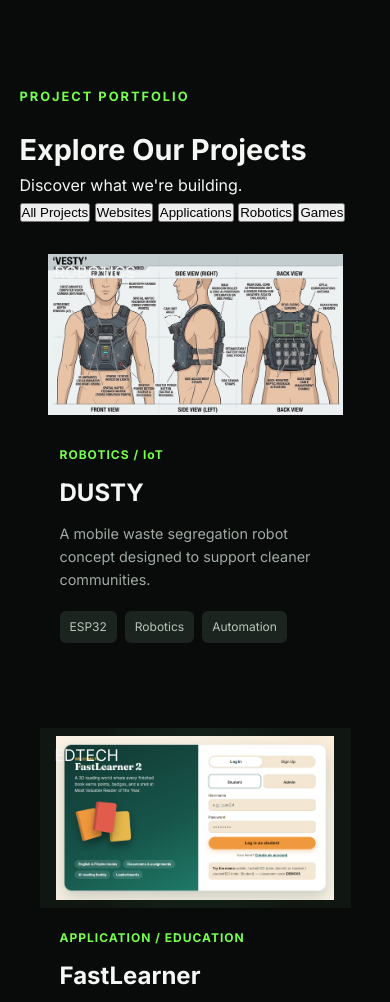
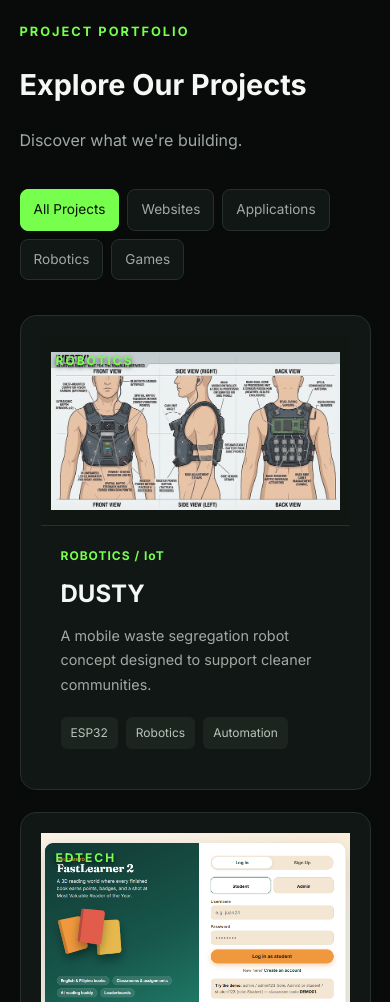
Before and after one commit to nathzzy63/NJGZLM.-Studios, a website: page projects.html in a window 390 px wide. Shown: the part 489-1491 px from the top of the page. Drawn offline with Linux system fonts and the light colour scheme.

Commit message:
Update projects.css

```diff
--- a/CSS/projects.css
+++ b/CSS/projects.css
@@ -1,3 +1,248 @@
+
+/* =========================================
+   CARATECH STUDIOS
+   PROJECTS PAGE STYLESHEET
+   Renewed & Responsive Version
+========================================= */
+
+
+/* =========================================
+   PROJECT HERO
+========================================= */
+
+.projects-hero {
+    width: 100%;
+    padding: 100px 8% 80px;
+    text-align: center;
+
+    background: radial-gradient(
+        ellipse at center,
+        rgba(118, 255, 77, 0.08),
+        transparent 65%
+    );
+}
+
+.projects-hero h1 {
+    font-size: clamp(3rem, 7vw, 5rem);
+    line-height: 1.1;
+    margin-bottom: 25px;
+}
+
+.projects-hero h1 span {
+    color: var(--green);
+}
+
+.projects-hero > p:last-child {
+    color: var(--muted);
+    max-width: 600px;
+    margin: 0 auto;
+}
+
+
+/* =========================================
+   PORTFOLIO SECTION
+========================================= */
+
+.portfolio-section {
+    width: 100%;
+    padding: 50px 8% 100px;
+}
+
+.portfolio-heading {
+    display: flex;
+    justify-content: space-between;
+    align-items: flex-end;
+    gap: 20px;
+    margin-bottom: 35px;
+}
+
+.portfolio-heading h2 {
+    font-size: 2.2rem;
+}
+
+.portfolio-description {
+    color: var(--muted);
+}
+
+
+/* =========================================
+   PROJECT FILTERS
+========================================= */
+
+.project-filters {
+    display: flex;
+    flex-wrap: wrap;
+    gap: 12px;
+    margin-bottom: 35px;
+}
+
+.filter-btn {
+    padding: 10px 18px;
+    border: 1px solid var(--border);
+    border-radius: 8px;
+
+    background: var(--surface);
+    color: var(--muted);
+
+    font: inherit;
+    cursor: pointer;
+    transition: 0.3s ease;
+}
+
+.filter-btn:hover,
+.filter-btn.active {
+    background: var(--green);
+    border-color: var(--green);
+    color: #071006;
+}
+
+
+/* =========================================
+   PROJECT GRID
+========================================= */
+
+.project-grid {
+    display: grid;
+    grid-template-columns: repeat(2, minmax(0, 1fr));
+    gap: 25px;
+
+    width: 100%;
+    align-items: stretch;
+}
+
+
+/* =========================================
+   PROJECT CARDS
+========================================= */
+
+.project-card {
+    width: 100%;
+    min-width: 0;
+
+    display: flex;
+    flex-direction: column;
+
+    background: var(--surface);
+    border: 1px solid var(--border);
+    border-radius: 16px;
+
+    overflow: hidden;
+    box-sizing: border-box;
+
+    transition:
+        transform 0.3s ease,
+        border-color 0.3s ease;
+}
+
+.project-card:hover {
+    transform: translateY(-5px);
+    border-color: var(--green);
+}
+
+.project-card.hidden {
+    display: none;
+}
+
+
+/* =========================================
+   PROJECT IMAGE CONTAINERS
+========================================= */
+
+.project-image {
+    position: relative;
+    isolation: isolate;
+
+    width: 100%;
+    height: 230px;
+    min-height: 230px;
+    max-height: 230px;
+
+    display: flex;
+    justify-content: center;
+    align-items: center;
+
+    overflow: hidden;
+    box-sizing: border-box;
+
+    background: radial-gradient(
+        circle,
+        rgba(118, 255, 77, 0.15),
+        #101712 70%
+    );
+
+    border-bottom: 1px solid var(--border);
+}
+
+
+/* =========================================
+   PROJECT SCREENSHOTS
+========================================= */
+
+.project-image .project-thumbnail {
+    position: absolute;
+    inset: 0;
+
+    display: block;
+
+    width: 100%;
+    height: 100%;
+    max-width: 100%;
+    max-height: 100%;
+
+    object-fit: cover;
+    object-position: center;
+
+    z-index: 1;
+
+    transition: transform 0.4s ease;
+}
+
+/* Keep hover effects inside image containers */
+
+.project-card:hover .project-thumbnail {
+    transform: scale(1.03);
+}
+
+
+/* =========================================
+   FULL IMAGE DISPLAY
+   DUSTY AND SUROY-SUROY
+========================================= */
+
+.project-image .project-thumbnail-contain {
+    object-fit: contain;
+    object-position: center;
+
+    padding: 10px;
+    box-sizing: border-box;
+
+    background: #101712;
+}
+
+
+/* =========================================
+   PROJECT LABELS
+========================================= */
+
+.project-label {
+    position: absolute;
+    top: 15px;
+    left: 15px;
+
+    z-index: 3;
+
+    color: var(--green);
+    font-size: 0.75rem;
+    font-weight: 700;
+    letter-spacing: 2px;
+
+    text-shadow: 0 2px 5px rgba(0, 0, 0, 0.8);
+}
+
+
+/* =========================================
+   PROJECT EMOJIS
+========================================= */
 
 .project-emoji {
     position: relative;
@@ -11,19 +256,36 @@
    PROJECT CATEGORY BACKGROUNDS
 ========================================= */
 
+.robot-project {
+    background: radial-gradient(
+        circle,
+        #173024,
+        #101712 70%
+    );
+}
+
 .app-project {
-    background:
-        radial-gradient(circle, #173024, #101712 70%);
+    background: radial-gradient(
+        circle,
+        #173024,
+        #101712 70%
+    );
 }
 
 .game-project {
-    background:
-        radial-gradient(circle, #302020, #101010 70%);
+    background: radial-gradient(
+        circle,
+        #302020,
+        #101010 70%
+    );
 }
 
 .web-project {
-    background:
-        radial-gradient(circle, #183025, #101712 70%);
+    background: radial-gradient(
+        circle,
+        #183025,
+        #101712 70%
+    );
 }
 
 
@@ -32,7 +294,13 @@
 ========================================= */
 
 .project-info {
+    flex: 1;
+
+    min-width: 0;
     padding: 25px;
+
+    overflow-wrap: break-word;
+    box-sizing: border-box;
 }
 
 .project-type {
@@ -50,6 +318,7 @@
 .project-info > p:not(.project-type) {
     color: var(--muted);
     font-size: 0.9rem;
+    line-height: 1.7;
 }
 
 
@@ -67,14 +336,16 @@
 .project-tags span {
     padding: 6px 10px;
     border-radius: 6px;
+
     background: #1b241e;
     color: #b8c6bb;
+
     font-size: 0.75rem;
 }
 
 
 /* =========================================
-   RESPONSIVE DESIGN
+   RESPONSIVE DESIGN - TABLETS
 ========================================= */
 
 @media (max-width: 750px) {
@@ -88,27 +359,33 @@
     }
 
     .portfolio-heading {
-        align-items: start;
+        align-items: flex-start;
         flex-direction: column;
     }
 
     .project-grid {
-        grid-template-columns: 1fr;
+        grid-template-columns: minmax(0, 1fr);
+        gap: 22px;
     }
 
     .project-image {
-        height: 190px;
-        min-height: 190px;
+        height: 210px;
+        min-height: 210px;
+        max-height: 210px;
     }
 
 }
 
 
 /* =========================================
-   SMALL MOBILE DEVICES
+   RESPONSIVE DESIGN - MOBILE
 ========================================= */
 
 @media (max-width: 480px) {
+
+    .projects-hero {
+        padding: 65px 5% 45px;
+    }
 
     .projects-hero h1 {
         font-size: clamp(2.5rem, 12vw, 3.5rem);
@@ -119,118 +396,22 @@
     }
 
     .project-image {
-        height: 180px;
-        min-height: 180px;
+        height: 190px;
+        min-height: 190px;
+        max-height: 190px;
     }
 
     .project-info {
         padding: 20px;
     }
 
-
-/* =========================================
-   FIX: PROJECT IMAGE SIZING & ALIGNMENT
-========================================= */
-
-/* Keep every project image container consistent */
-.project-image {
-    position: relative;
-    width: 100%;
-    height: 230px;
-    min-height: 230px;
-    max-height: 230px;
-
-    overflow: hidden;
-    isolation: isolate;
-
-    display: flex;
-    justify-content: center;
-    align-items: center;
-
-    box-sizing: border-box;
-}
-
-/* Keep screenshots inside their containers */
-.project-image .project-thumbnail {
-    position: absolute;
-    top: 0;
-    left: 0;
-
-    width: 100%;
-    height: 100%;
-
-    max-width: 100%;
-    max-height: 100%;
-
-    display: block;
-
-    object-fit: contain;
-    object-position: center;
-
-    padding: 8px;
-    box-sizing: border-box;
-
-    z-index: 1;
-}
-
-/* Keep image hover animation contained */
-.project-card:hover .project-thumbnail {
-    transform: scale(1.02);
-}
-
-/* Keep labels visible above screenshots */
-.project-image .project-label {
-    position: absolute;
-    top: 15px;
-    left: 15px;
-    z-index: 3;
-}
-
-/* Consistent project card layout */
-.project-card {
-    min-width: 0;
-    width: 100%;
-    overflow: hidden;
-    box-sizing: border-box;
-}
-
-/* Prevent project descriptions from stretching cards */
-.project-info {
-    min-width: 0;
-    overflow-wrap: break-word;
-    box-sizing: border-box;
-}
-
-/* Keep the project grid organized */
-.project-grid {
-    display: grid;
-    grid-template-columns: repeat(2, minmax(0, 1fr));
-    gap: 25px;
-    width: 100%;
-}
-
-/* Tablet and mobile */
-@media (max-width: 750px) {
-
-    .project-grid {
-        grid-template-columns: minmax(0, 1fr);
+    .project-filters {
+        gap: 8px;
     }
 
-    .project-image {
-        height: 200px;
-        min-height: 200px;
-        max-height: 200px;
+    .filter-btn {
+        padding: 9px 13px;
+        font-size: 0.85rem;
     }
 
 }
-
-/* Small mobile devices */
-@media (max-width: 480px) {
-
-    .project-image {
-        height: 180px;
-        min-height: 180px;
-        max-height: 180px;
-    }
-
-}
```
